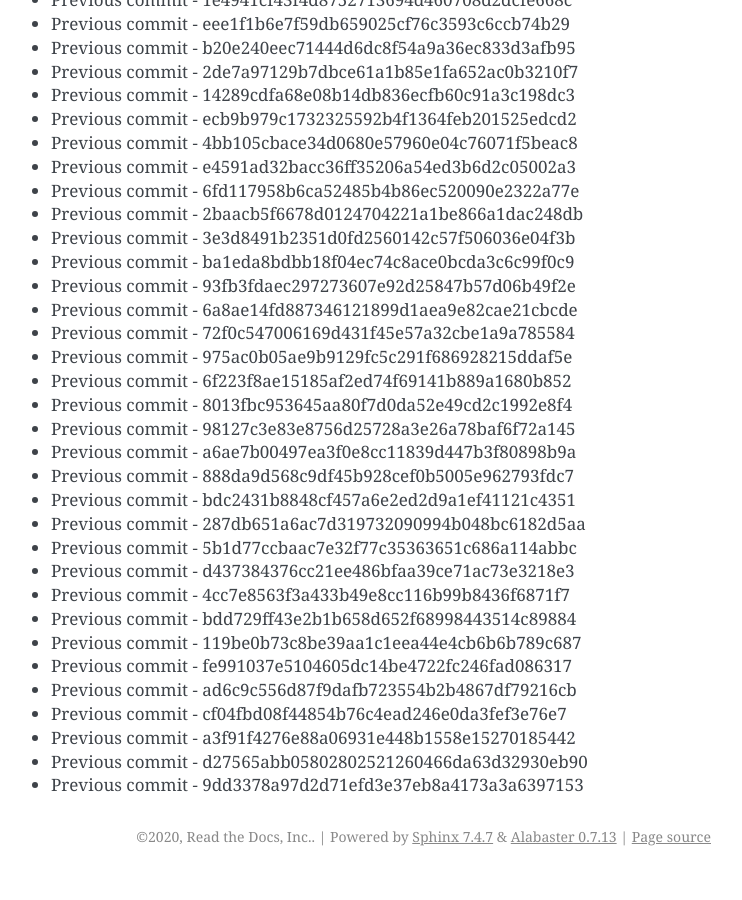
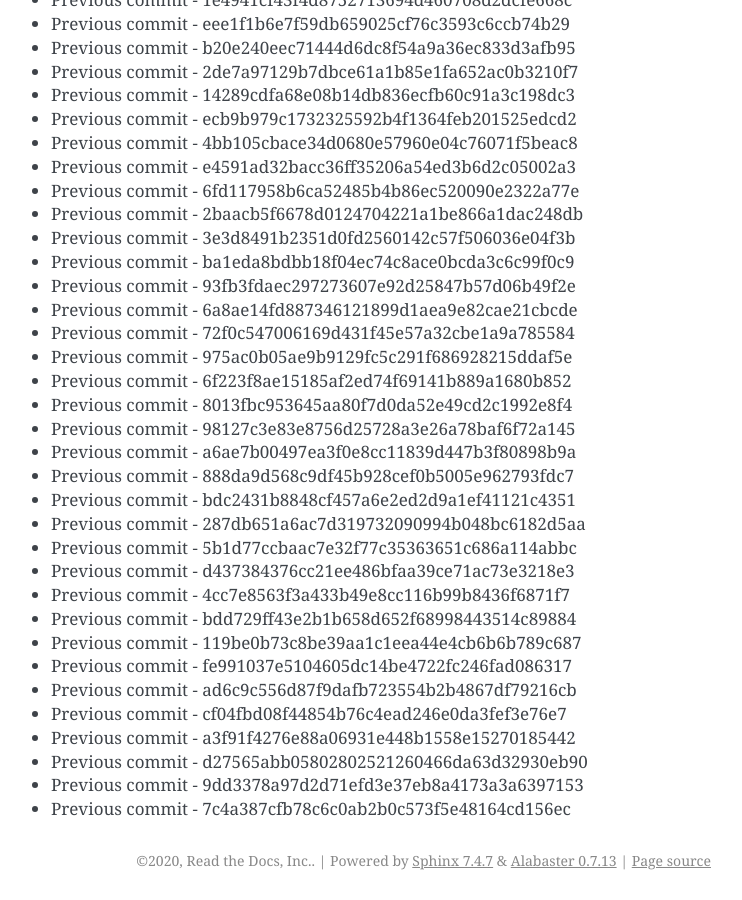
Before and after one commit to readthedocs/rtd-git-stresstest, a Sphinx documentation site: the page built from docs/updates.rst, in a window 1280 px wide and 900 px high, scrolled down 53651 px. Shown: the whole window, without its empty margins (399-1141 px from the left). Built offline with Sphinx 7.4.7, drawn with Linux system fonts in a browser that asks for light colours; before the commit the page ends 54527 px from its top, so only the background shows below that.

Commit message:
Generating commit from previous: 7c4a387cfb78c6c0ab2b0c573f5e48164cd156ec

```diff
--- a/docs/updates.rst
+++ b/docs/updates.rst
@@ -2286,3 +2286,4 @@ It can be tested for any performance characteristics.
 * Previous commit - a3f91f4276e88a06931e448b1558e15270185442
 * Previous commit - d27565abb05802802521260466da63d32930eb90
 * Previous commit - 9dd3378a97d2d71efd3e37eb8a4173a3a6397153
+* Previous commit - 7c4a387cfb78c6c0ab2b0c573f5e48164cd156ec
```
